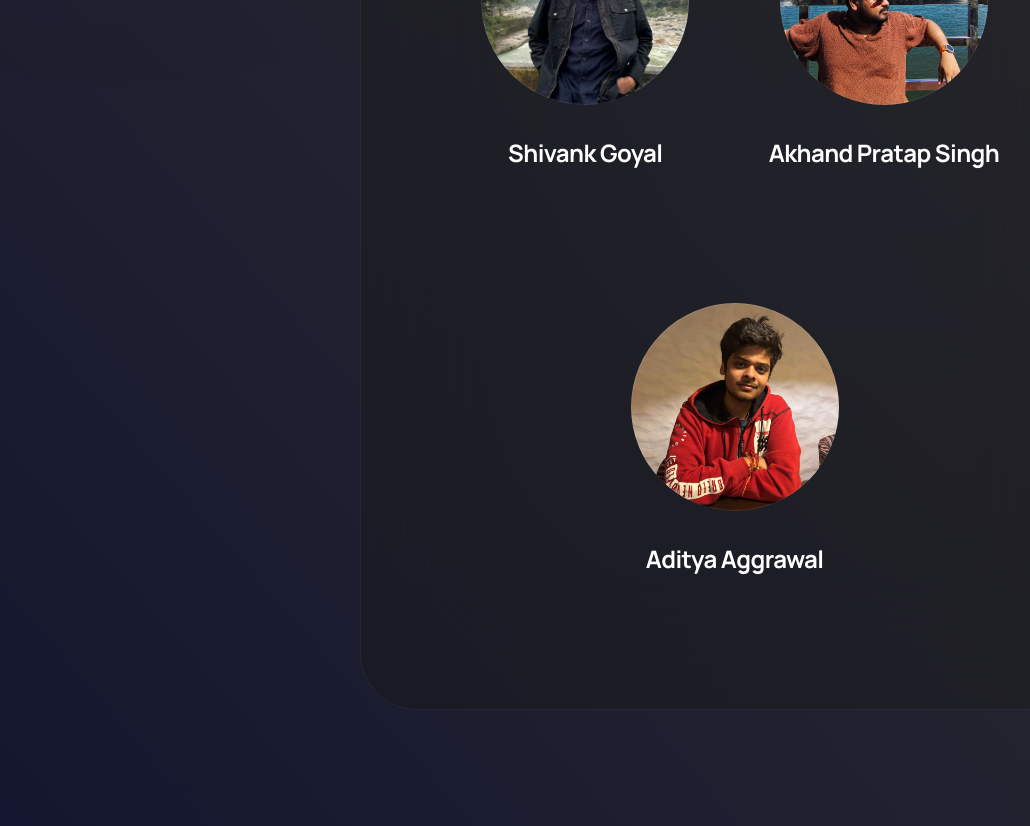
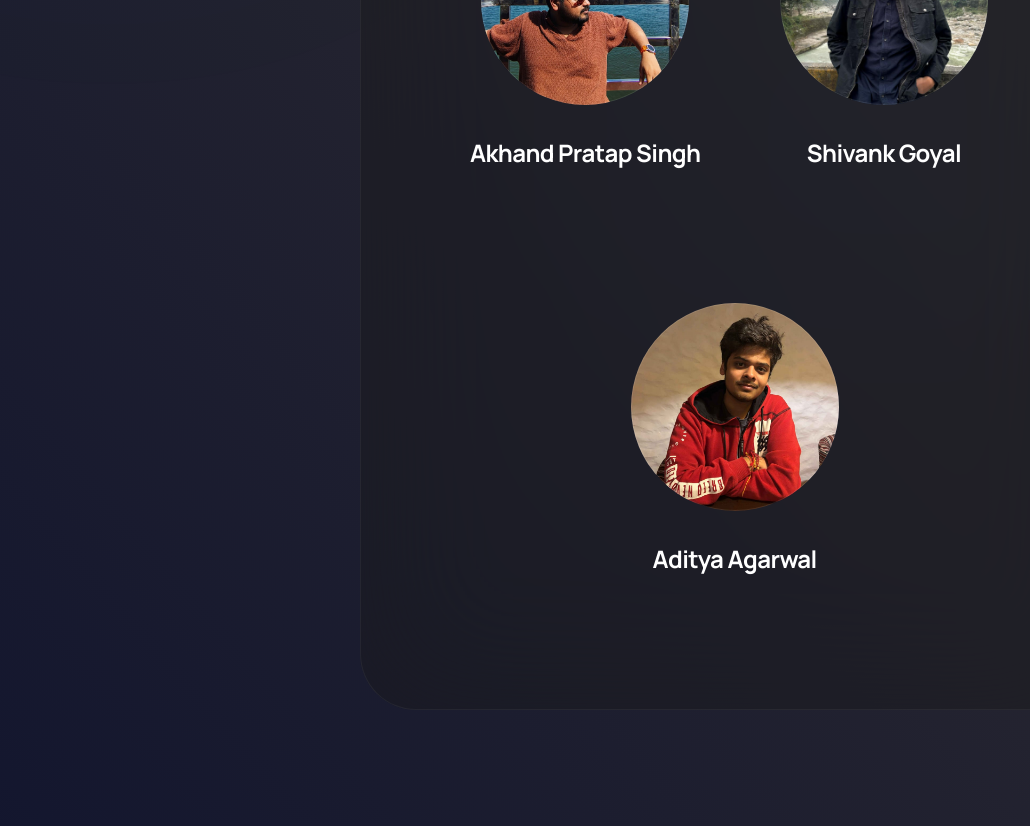
Before and after one commit to Shivanshu08Verma/stc-iitp-website, a Next.js app: page /team/web-dev in a window 1280 px wide. Shown: the part 480-1306 px from the top of the page, without its empty margins (147-1177 px from the left). Built offline with nearby package versions, Linux system fonts and the light colour scheme.

Commit message:
did anything

```diff
--- a/app/team/web-dev/page.tsx
+++ b/app/team/web-dev/page.tsx
@@ -25,20 +25,19 @@ interface TeamMember {
 
 const ADVISORY: TeamMember[] = [
   {
+    name: "Akhand Pratap Singh",
+    image: "/team/web-dev/Akhand_Pratap_Narayan_Singh_-_General_Secretary_Technical_Affairs.jpeg",
+    github: "https://github.com/akhandsinghjr",
+    linkedin: "https://www.linkedin.com/in/asjx/",
+  },
+  {
     name: "Shivank Goyal",
     image: "/team/web-dev/Shivank_Goyal_-_Technical_Secretary_Junior_Year.jpeg",
     github: "https://github.com/avianbob/",
     linkedin: "https://www.linkedin.com/in/shivankgoyal23",
   },
   {
-    name: "Akhand Pratap Singh",
-    image: "/team/web-dev/Akhand_Pratap_Narayan_Singh_-_General_Secretary_Technical_Affairs.jpeg",
-    github: "https://github.com/akhandsinghjr",
-    linkedin: "https://www.linkedin.com/in/asjx/",
-  },
-
-  {
-    name: "Aditya Aggrawal",
+    name: "Aditya Agarwal",
     image: "/team/web-dev/aditya.jpeg",
     github: "https://github.com/ProLimitHyperCodeNovaCreator",
     linkedin: "https://www.linkedin.com/in/adityaag2005",
```
